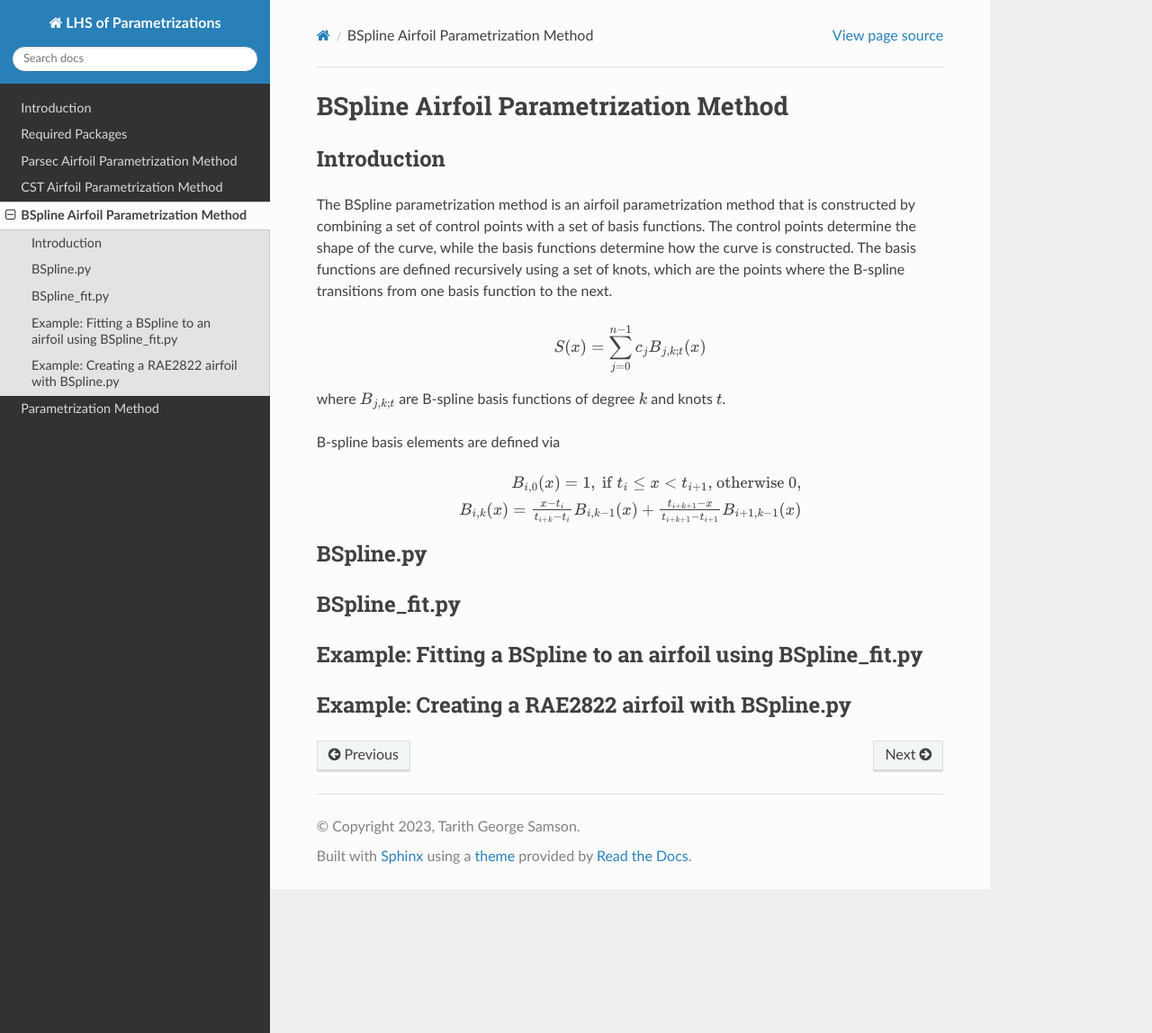
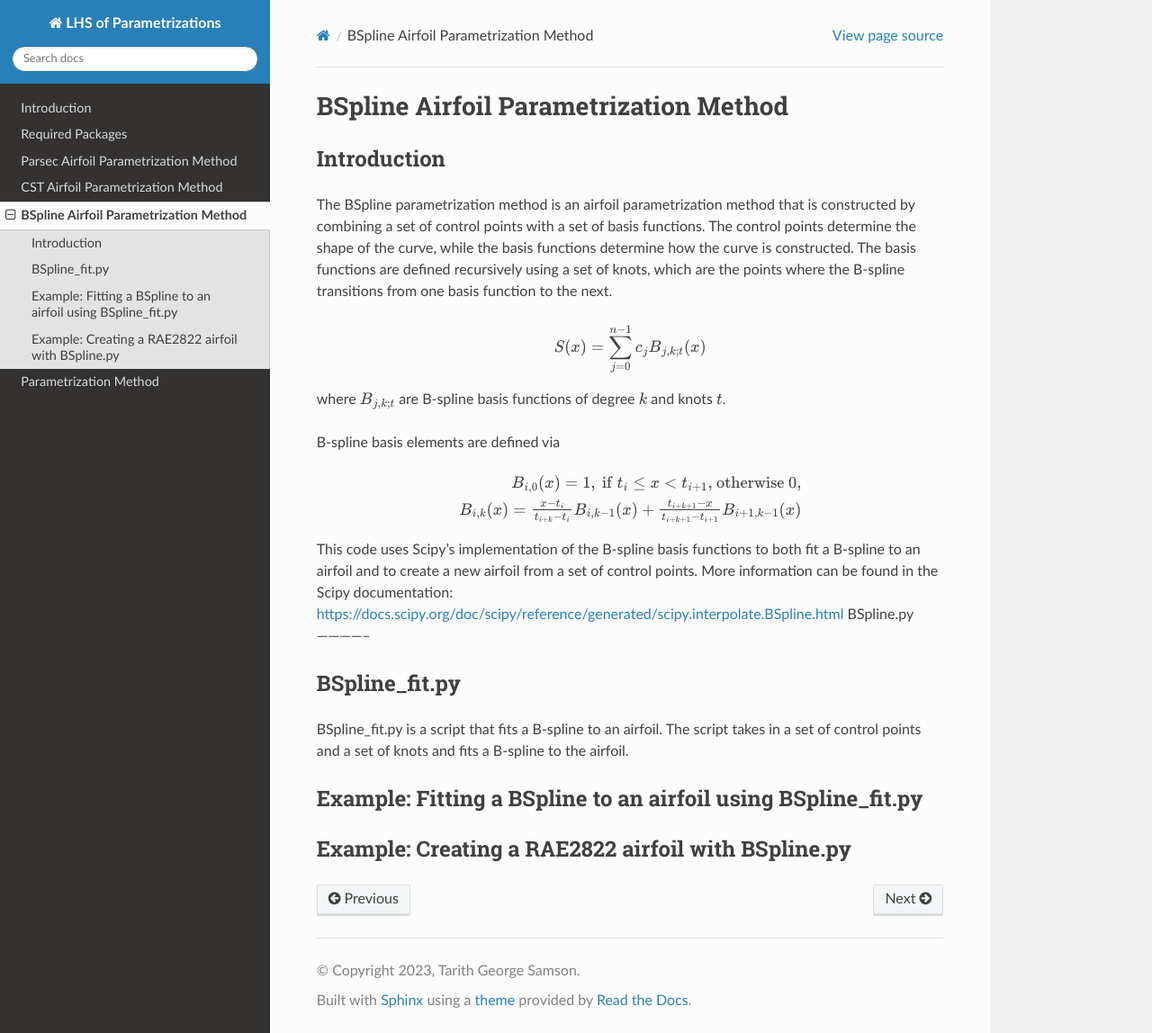
Before and after one commit to tarithsamson/python_airfoil_parameterizations_sampling, a Sphinx documentation site: the page built from docs/source/BSpline_parametrization_method.rst, in a window 1280 px wide and 1148 px high. Shown: the whole window at 90% size. Built offline with Sphinx 7.4.7 and the Read the Docs theme 2.0.0, drawn with Linux system fonts in a browser that asks for light colours.

Commit message:
Did some work

```diff
--- a/docs/source/BSpline_parametrization_method.rst
+++ b/docs/source/BSpline_parametrization_method.rst
@@ -24,11 +24,14 @@ B-spline basis elements are defined via
     B_{i, k}(x)=\frac{x-t_i}{t_{i+k}-t_i} B_{i, k-1}(x)+\frac{t_{i+k+1}-x}{t_{i+k+1}-t_{i+1}} B_{i+1, k-1}(x)
     \end{array}
 
+This code uses Scipy's implementation of the B-spline basis functions to both fit a B-spline to an airfoil and to create a new airfoil from a set of control points. More information can be found in the Scipy documentation: https://docs.scipy.org/doc/scipy/reference/generated/scipy.interpolate.BSpline.html
 BSpline.py
 --------------
 
+
 BSpline_fit.py
 --------------
+BSpline_fit.py is a script that fits a B-spline to an airfoil. The script takes in a set of control points and a set of knots and fits a B-spline to the airfoil.
 
 Example: Fitting a BSpline to an airfoil using BSpline_fit.py
 --------------------------------------------------------------
```
